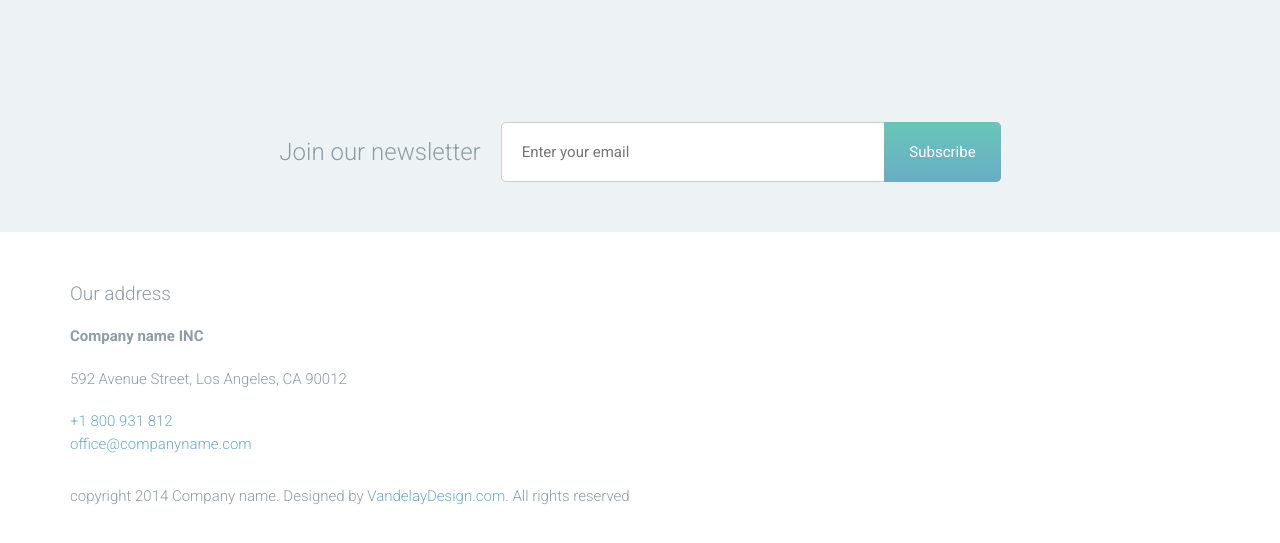
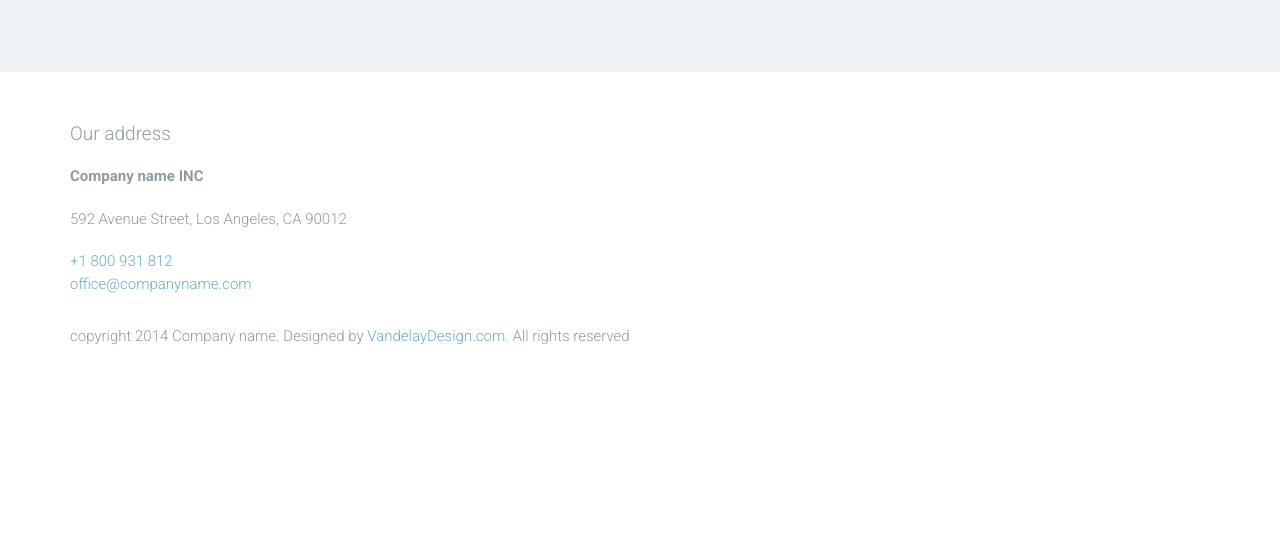
Before and after one commit to bhargav265/Nueronex, a plain HTML site: page about.html in a window 1280 px wide. Shown: the part 1478-2021 px from the top of the page. After the commit the page ends 1891 px from the top, so only its background shows below. Drawn offline with Linux system fonts and the light colour scheme.

Commit message:
Removed newsletter

```diff
--- a/about.html
+++ b/about.html
@@ -292,7 +292,7 @@
 				</div>-->
 
 
-				<div class="fullwidth-block" data-bg-color="#edf2f4">
+				<!--<div class="fullwidth-block" data-bg-color="#edf2f4">
 					<div class="container">
 						<div class="subscribe-form">
 							<h2>Join our newsletter</h2>
@@ -302,7 +302,7 @@
 							</form>
 						</div>
 					</div>
-				</div>
+				</div>-->
 
 			</main> <!-- .main-content -->
 
```
